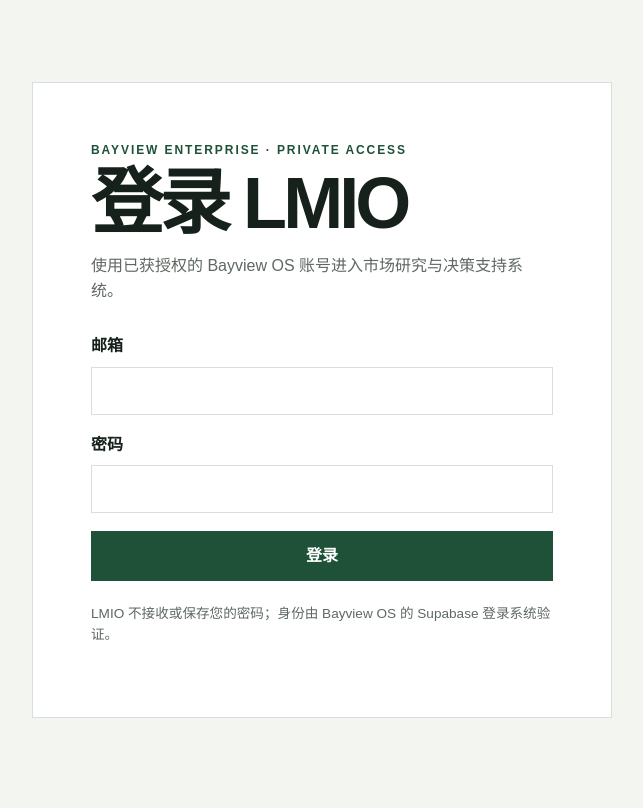
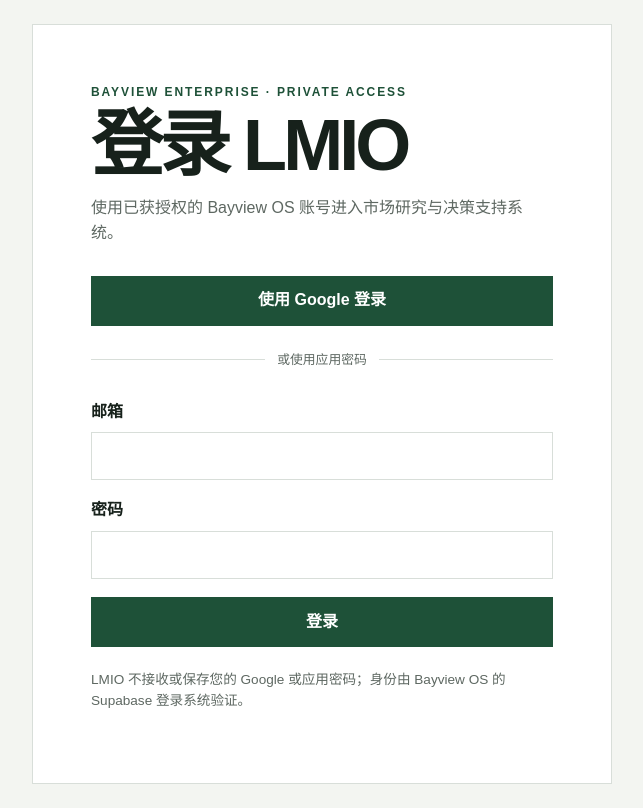
Before and after one commit to thepig365/leon-market-intelligence-os, a Next.js app in the folder apps/dashboard/: page /sign-in in a window 1280 px wide. Shown: the whole page, without its empty margins (318-961 px from the left). Built offline with nearby package versions, Linux system fonts and the light colour scheme.

Commit message:
LMIO: add Bayview Google sign-in

```diff
--- a/apps/dashboard/src/app/globals.css
+++ b/apps/dashboard/src/app/globals.css
@@ -89,6 +89,7 @@
 }
 
 .signOutButton:focus-visible,
+.googleSignIn button:focus-visible,
 .signInForm button:focus-visible,
 .signInForm input:focus-visible {
   outline: 3px solid #1f6a49;
@@ -146,6 +147,47 @@
   display: grid;
   gap: 18px;
   margin-top: 30px;
+}
+
+.googleSignIn {
+  margin-top: 30px;
+}
+
+.googleSignIn button {
+  background: var(--accent);
+  border: 0;
+  color: white;
+  cursor: pointer;
+  font: inherit;
+  font-weight: 700;
+  min-height: 50px;
+  width: 100%;
+}
+
+.googleSignIn button:disabled {
+  cursor: wait;
+  opacity: 0.7;
+}
+
+.googleSignIn .formError {
+  margin-bottom: 0;
+}
+
+.signInDivider {
+  align-items: center;
+  color: var(--muted);
+  display: flex;
+  font-size: 0.8rem;
+  gap: 12px;
+  margin-top: 24px;
+}
+
+.signInDivider::before,
+.signInDivider::after {
+  background: var(--line);
+  content: "";
+  flex: 1;
+  height: 1px;
 }
 
 .signInForm label {
--- a/apps/dashboard/src/app/sign-in/page.tsx
+++ b/apps/dashboard/src/app/sign-in/page.tsx
@@ -1,8 +1,10 @@
 import { signIn } from "./actions";
+import { GoogleSignIn } from "@/components/google-sign-in";
 
 const errors: Record<string, string> = {
   configuration: "LMIO 登录服务尚未完成配置。",
   invalid_credentials: "邮箱或密码不正确。",
+  oauth: "Google 登录未完成，请重新尝试。",
   required: "请输入邮箱和密码。",
   unauthorized: "此账号未获 Bayview OS 授权。",
 };
@@ -20,6 +22,8 @@
         <h1>登录 LMIO</h1>
         <p>使用已获授权的 Bayview OS 账号进入市场研究与决策支持系统。</p>
         {error ? <p className="formError">{errors[error] || "登录未完成。"}</p> : null}
+        <GoogleSignIn />
+        <div className="signInDivider"><span>或使用应用密码</span></div>
         <form action={signIn} className="signInForm">
           <label>
             邮箱
@@ -31,7 +35,9 @@
           </label>
           <button type="submit">登录</button>
         </form>
-        <p className="signInNote">LMIO 不接收或保存您的密码；身份由 Bayview OS 的 Supabase 登录系统验证。</p>
+        <p className="signInNote">
+          LMIO 不接收或保存您的 Google 或应用密码；身份由 Bayview OS 的 Supabase 登录系统验证。
+        </p>
       </section>
     </main>
   );
--- /dev/null
+++ b/apps/dashboard/src/components/google-sign-in.tsx
@@ -0,0 +1,36 @@
+"use client";
+
+import { useState } from "react";
+import { createClient } from "@/lib/supabase/browser";
+
+export function GoogleSignIn() {
+  const [error, setError] = useState("");
+  const [pending, setPending] = useState(false);
+
+  async function beginGoogleSignIn() {
+    setPending(true);
+    setError("");
+    const supabase = createClient();
+    const { error: oauthError } = await supabase.auth.signInWithOAuth({
+      provider: "google",
+      options: {
+        redirectTo: `${window.location.origin}/auth/callback`,
+        queryParams: { prompt: "select_account" },
+      },
+    });
+
+    if (oauthError) {
+      setPending(false);
+      setError("Google 登录未能启动，请稍后再试。");
+    }
+  }
+
+  return (
+    <div className="googleSignIn">
+      <button type="button" onClick={beginGoogleSignIn} disabled={pending}>
+        {pending ? "正在打开 Google…" : "使用 Google 登录"}
+      </button>
+      {error ? <p className="formError">{error}</p> : null}
+    </div>
+  );
+}
--- /dev/null
+++ b/apps/dashboard/src/lib/supabase/browser.ts
@@ -0,0 +1,12 @@
+"use client";
+
+import { createBrowserClient } from "@supabase/ssr";
+import { getSupabaseEnvironment } from "./env";
+
+export function createClient() {
+  const environment = getSupabaseEnvironment();
+  return createBrowserClient(
+    environment.NEXT_PUBLIC_SUPABASE_URL,
+    environment.NEXT_PUBLIC_SUPABASE_PUBLISHABLE_KEY,
+  );
+}
--- a/apps/dashboard/src/proxy.ts
+++ b/apps/dashboard/src/proxy.ts
@@ -3,7 +3,7 @@
 import { identityFromClaims } from "@/lib/auth/identity";
 import { getSupabaseEnvironment, hasSupabaseEnvironment } from "@/lib/supabase/env";
 
-const publicRoutes = new Set(["/sign-in"]);
+const publicRoutes = new Set(["/sign-in", "/auth/callback"]);
 
 export async function proxy(request: NextRequest) {
   const pathname = request.nextUrl.pathname;
@@ -42,7 +42,9 @@
   const { data, error } = await supabase.auth.getClaims();
   const identity = error ? null : identityFromClaims(data?.claims);
   if (!identity && !isPublic) return NextResponse.redirect(new URL("/sign-in", request.url));
-  if (identity && isPublic) return NextResponse.redirect(new URL("/", request.url));
+  if (identity && pathname === "/sign-in") {
+    return NextResponse.redirect(new URL("/", request.url));
+  }
   return response;
 }
 
```
Also changed, not shown: apps/dashboard/scripts/verify-dashboard.mjs (+18 -1 lines), apps/dashboard/src/app/auth/callback/route.ts (added, +35 -0 lines).
